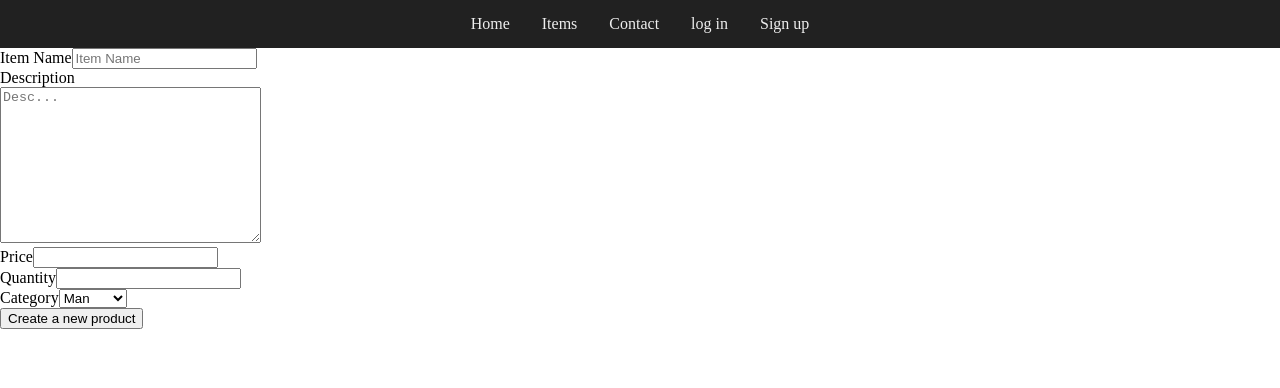
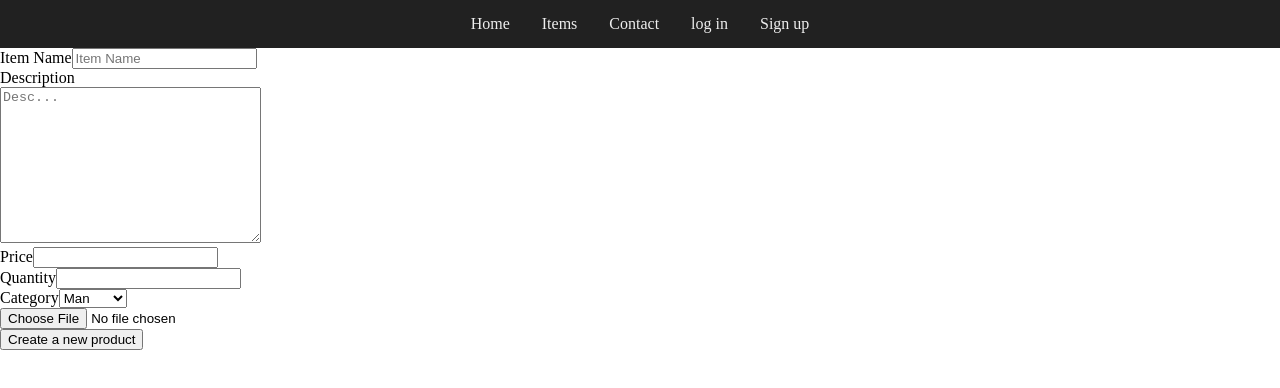
Before and after one commit to oklyz/ShopEase-front-end, a React (Vite) app in the folder ShopEase/: page /adminitems/new in a window 1280 px wide. Shown: the top 388 px of the page. Built offline with nearby package versions, Linux system fonts and the light colour scheme.

Commit message:
finished importing file image to main

```diff
--- a/ShopEase/src/components/ItemForm.jsx
+++ b/ShopEase/src/components/ItemForm.jsx
@@ -16,28 +16,34 @@ const ItemForm = () => {
   const [formValues, setFormValues] = useState(initialState)
 
   const handleChange = (e) => {
-    setFormValues({ ...formValues, [e.target.name]: e.target.value })
+    if(e.target.name==="image"){
+      setFormValues({...formValues,image:e.target.files[0]})
+    }
+    else
+        setFormValues({ ...formValues, [e.target.name]: e.target.value })
   }
 
   const handleSubmit = async (e) => {
     e.preventDefault()
-    await createItem({
-      image: formValues.image,
-      name: formValues.name,
-      description: formValues.description,
-      category: formValues.category,
-      price: parseInt(formValues.price),
-      quantity: parseInt(formValues.quantity)
-    })
+    const formData=new FormData()
+    formData.append("name",formValues.name)
+    formData.append("description",formValues.description)
+    formData.append("category",formValues.category)
+    formData.append("price",parseInt(formValues.price))
+    formData.append("quantity",parseInt(formValues.quantity))
+    formData.append("image",formValues.image)
 
+    await createItem(formData)
+console.log(formValues)
+// console.log(formValues)
     setFormValues(initialState)
-    navigate('/adminitems')
+    // navigate('/adminitems')
   }
 
   return (
     <>
       <div>
-        <form onSubmit={handleSubmit}>
+        <form onSubmit={handleSubmit} encType='multipart/form-data'>
           <div>
             <label htmlFor="name">Item Name</label>
             <input
@@ -117,6 +123,16 @@ const ItemForm = () => {
               <option value="woman">Woman</option>
               <option value="kids">Kids</option>
             </select>
+
+          </div>
+          <div>
+            <input
+            type="file"
+             name="image"
+              id="image"
+              accept='image/*'
+               onChange={handleChange}
+               />
           </div>
           <button>Create a new product</button>
         </form>
--- a/ShopEase/src/components/Order.jsx
+++ b/ShopEase/src/components/Order.jsx
@@ -1,3 +1,4 @@
+
 const Order = () => {
 
 
--- a/ShopEase/src/services/AdminItem.js
+++ b/ShopEase/src/services/AdminItem.js
@@ -2,7 +2,10 @@ import Client from './api'
 
 export const createItem = async (data) => {
   try {
-    const res = await Client.post('/item/new', data)
+       const config = {headers: {'Content-Type': 'multipart/form-data'}}
+
+    const res = await Client.post('/item/new', data,config)
+
     console.log(res)
   } catch (error) {
     throw error
```
